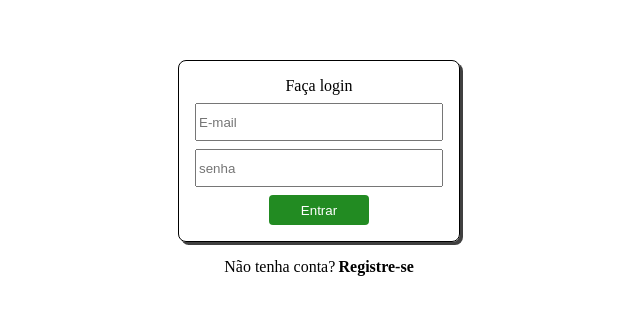
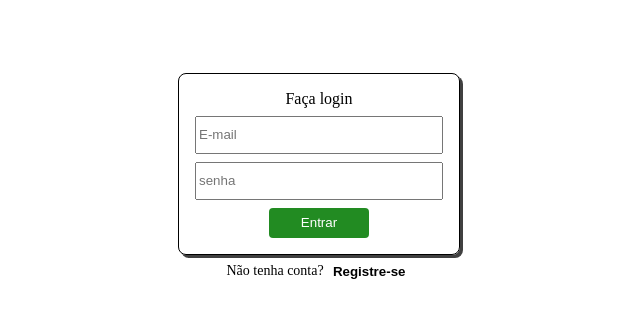
Before and after one commit to DanielSiilva/xbox-live, a React (Vite) app: page / in a window 1280 px wide. Shown: the part 192-510 px from the top of the page, without its empty margins (321-961 px from the left). Built offline with nearby package versions, Linux system fonts and the light colour scheme.

Commit message:
Feat: adcionando função para page createUser

```diff
--- a/src/Router/Routes.tsx
+++ b/src/Router/Routes.tsx
@@ -2,6 +2,7 @@ import { Route, Routes } from "react-router-dom";
 
 import { Login } from "../pages/Login";
 import { Home } from "../pages/Home";
+import { CreateUse } from "../pages/CreateUser";
 
 
 
@@ -14,6 +15,7 @@ export function Router (){
             <Route path="/" >
                 <Route  path="/" element ={<Login/>} />
                 <Route  path="/home" element ={<Home/>} />
+                <Route  path="/createUser" element ={<CreateUse/>} />
             </Route>
 
         </Routes>
--- /dev/null
+++ b/src/pages/CreateUser/index.tsx
@@ -0,0 +1,9 @@
+
+
+
+export function CreateUse(){
+
+    return(
+        <></>
+    )
+}
--- /dev/null
+++ b/src/pages/CreateUser/styles.ts
@@ -0,0 +1 @@
+import styled from "styled-components";
--- a/src/pages/Login/index.tsx
+++ b/src/pages/Login/index.tsx
@@ -10,7 +10,8 @@ import {
     FormContainer,
     InputContainer,
     NoCount,
-    ButtonLogin
+    ButtonLogin,
+    ButtonRegister
 } from './styles'
 
 import { useNavigate } from 'react-router-dom'
@@ -44,6 +45,10 @@ export function Login(){
         return response
     }
 
+    function gotoPageCreateUser(){
+        navigate('createUser')
+    }
+
     return (
         <Container>
              <FormContainer onSubmit={handleSubmit(handleLogin)}>
@@ -72,11 +77,9 @@ export function Login(){
              <NoCount>
                 <span>Não tenha conta?</span>
 
-                <p>
-                    <a href="">
-                        Registre-se
-                    </a>
-                </p>
+                <ButtonRegister onClick={gotoPageCreateUser}>
+                    Registre-se
+                </ButtonRegister>
              </NoCount>
         </Container>
     )
--- a/src/pages/Login/styles.ts
+++ b/src/pages/Login/styles.ts
@@ -57,10 +57,21 @@ export const NoCount = styled.div`
     justify-content: center;
     gap: 0.2rem;
 
-    a{
-        text-decoration: none;
-        color: black;
-        font-weight: bold;
-    }
+    margin-top: 0.5rem;
+
+    font-size: 14px;
+`
+
+export const ButtonRegister = styled.button`
+   display: flex;
+   align-items: center;
+   justify-content: center;
+
+   background: transparent;
+   border: 0px;
+
+   cursor: pointer;
+
+   font-weight: bold;
 
 `
```
